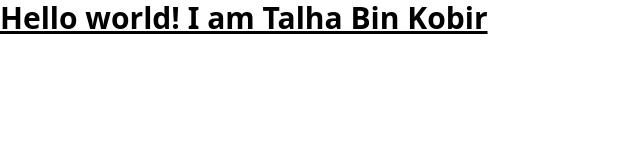
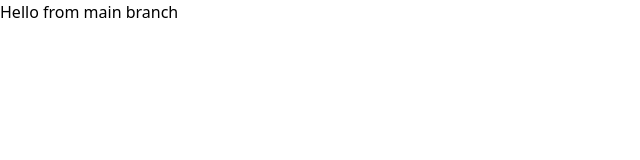
Before and after one commit to talhakobir067/SWE_Lab, a website: page index.html in a window 1280 px wide. Shown: the whole page, without its empty margins (0-640 px from the left). Drawn offline with nearby package versions, Linux system fonts and the light colour scheme; files that its build step writes are made by us from their sources.

Commit message:
Change heading in main branch

```diff
--- a/index.html
+++ b/index.html
@@ -7,7 +7,7 @@
 </head>
 <body>
   <h1 class="text-3xl font-bold underline">
-    Hello world! I am Talha Bin Kobir
+   <h1>Hello from main branch</h1>
   </h1>
 </body>
 </html>
```
